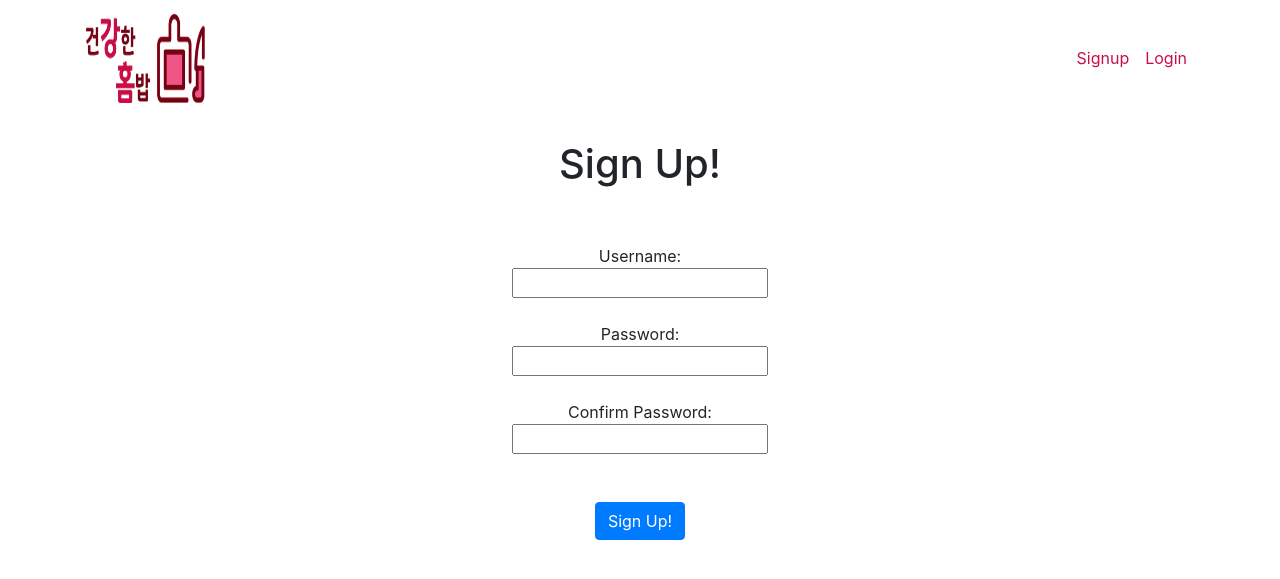
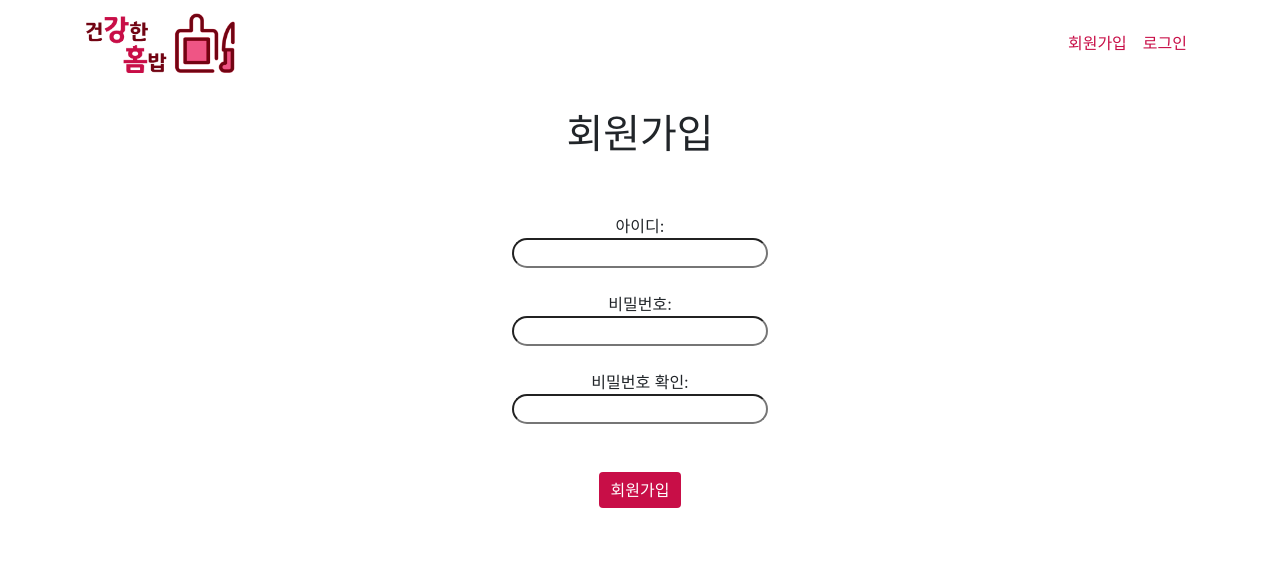
Before and after one commit to boooyeon/Healthy-HomeCook, a Django app: page /accounts/signup/ in a window 1280 px wide. Shown: the top 579 px of the page. Run offline with Django 3.2, Linux system fonts and the light colour scheme; some libraries are stand-ins or nearby versions.

Commit message:
로그인&회원가입 css
아아아악

```diff
--- a/accounts/templates/accounts/signup.html
+++ b/accounts/templates/accounts/signup.html
@@ -8,28 +8,28 @@
 <br>
 {% endif %}
 <br>
-<h1 style="text-align: center;">Sign Up!</h1>
+<h1 style="text-align: center;">회원가입</h1>
 <br>
 <br>
 <form style="text-align: center;" method="POST" action="{% url 'signup'%}">
 {% csrf_token %}
-Username:
+아이디:
 <br>
-<input name="username"  type="text" value="">
+<input name="username"  type="text" value="" style="border-radius:1rem;">
 <br>
 <br>
-Password:
+비밀번호:
 <br>
-<input name="password1"  type="password" value="">
+<input name="password1"  type="password" value="" style="border-radius:1rem;">
 <br>
 <br>
-Confirm Password:
+비밀번호 확인:
 <br>
-<input name="password2"  type="password" value="">
+<input name="password2"  type="password" value="" style="border-radius:1rem;">
 <br>
 <br>
 <br>
-<input class="btn btn-primary" type="submit" value="Sign Up!">
+<input class="btn btn-primary" type="submit" value="회원가입" style="background-color:#C80E47;border: none;">
 </form>
 
 {% endblock %}
--- a/youtube_search/templates/base.html
+++ b/youtube_search/templates/base.html
@@ -23,7 +23,7 @@
   <!-- <nav class="nav class="navbar navbar-expand-lg navbar-light bg-light"> -->
 <nav class="navbar navbar-expand-lg navbar-white bg-white">
     <div class="container">
-        <a class="navbar-brand" href="{% url 'home' %}"><img src="/static/search/img/로고.png" height="90rem" width="120rem"></a>
+        <a class="navbar-brand" href="{% url 'home' %}"><img src="/static/search/img/로고.png" height="60rem" width="150rem"></a>
         <button class="navbar-toggler" type="button" data-toggle="collapse" data-target="#navbarNavAltMarkup"
             aria-controls="navbarNavAltMarkup" aria-expanded="false" aria-label="Toggle navigation">
             <span class="navbar-toggler-icon"></span>
@@ -41,7 +41,7 @@
 
                         <a class="dropdown-item" href="{% url 'myprofile' %}">내 프로필</a>
                         <a class="dropdown-item" href="{% url 'mylist' %}">내 영상장바구니</a>
-                        <a class="dropdown-item" href="javascript:{document.getElementById('logout').submit()}">Logout</a>
+                        <a class="dropdown-item" href="javascript:{document.getElementById('logout').submit()}">로그아웃</a>
                         <form id="logout" method="POST" action="{% url 'logout' %}">
                             {% csrf_token %} <input type="hidden" />
                         </form>
@@ -49,10 +49,10 @@
                   </li>
                 {% else %}
                 <li class="nav-item">
-                    <a class="nav-item nav-link" href="{% url 'signup' %}" id="toolbartext">Signup</a>
+                    <a class="nav-item nav-link" href="{% url 'signup' %}" id="toolbartext">회원가입</a>
                 </li>
                 <li class="nav-item">
-                    <a class="nav-item nav-link" href="{% url 'login' %}" id="toolbartext">Login</a>
+                    <a class="nav-item nav-link" href="{% url 'login' %}" id="toolbartext">로그인</a>
                 </li>
                 {% endif %}
             </ul>
```
Also changed, not shown: accounts/templates/accounts/login.html (+6 -6 lines).
